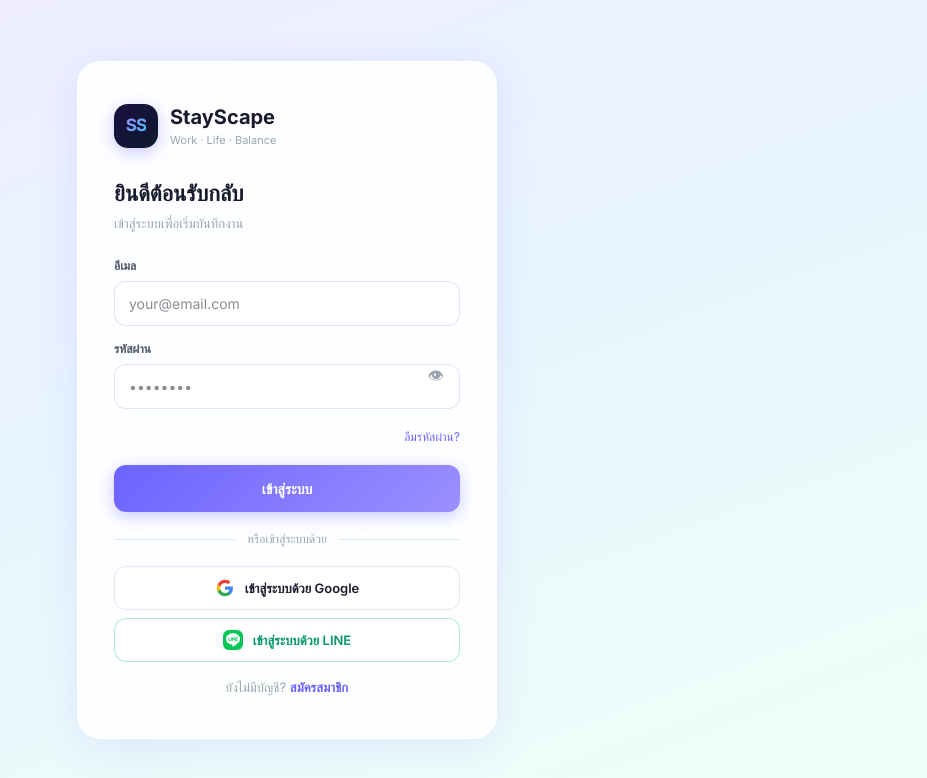
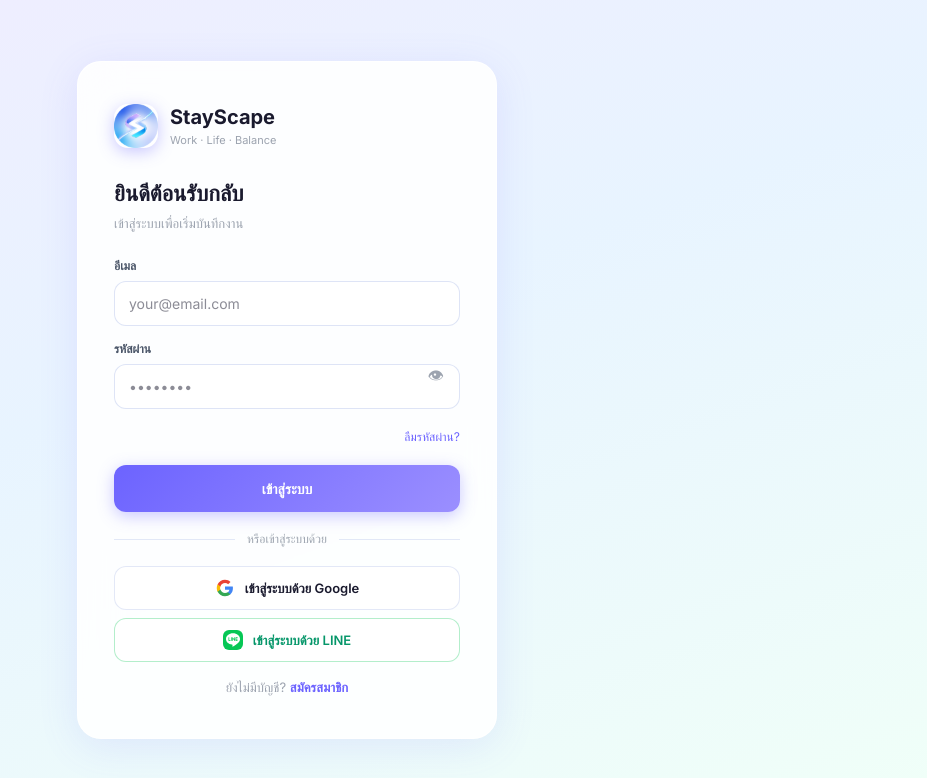
Before and after one commit to yongtalea0212-beep/worklog-app, a Next.js app: page /login in a window 1280 px wide. Shown: the top 778 px of the page, without its empty margins (353-1280 px from the left). Built offline with nearby package versions, Linux system fonts and the light colour scheme; no server answers.

Commit message:
Use real StayScape logo on login page + in-app sidebar
Replaced the 'SS' gradient placeholder with /brand-logo.png in:
- app/login/page.jsx (.login-logo-mark)
- WorklogApp sidebar (.logo-mark)

```diff
--- a/app/components/WorklogApp.jsx
+++ b/app/components/WorklogApp.jsx
@@ -128,7 +128,8 @@ body::before {
 .logo-mark {
   width: 40px; height: 40px;
   border-radius: 13px;
-  background: linear-gradient(135deg, #6C63FF, #A78BFA);
+  background: #fff;
+  overflow: hidden;
   display: flex; align-items: center; justify-content: center;
   font-size: 18px;
   box-shadow: 0 4px 14px rgba(108,99,255,0.4);
@@ -2331,7 +2332,7 @@ export default function App(){
           <div className="sb-logo">
             <div style={{display:"flex",alignItems:"center",gap:10}}>
               <div className="logo-mark">
-  <span style={{background:"linear-gradient(135deg,#a78bfa,#38bdf8)",WebkitBackgroundClip:"text",WebkitTextFillColor:"transparent",fontSize:15,fontWeight:900,letterSpacing:"-1px"}}>SS</span></div>
+  <img src="/brand-logo.png" alt="StayScape" style={{width:"100%",height:"100%",objectFit:"cover"}}/></div>
               <div><div className="logo-name">StayScape</div><div className="logo-sub">Work · Life · Balance</div></div>
             </div>
           </div>
--- a/app/login/page.jsx
+++ b/app/login/page.jsx
@@ -112,8 +112,7 @@ export default function LoginPage() {
     }
     .login-logo-mark {
       width: 44px; height: 44px; border-radius: 14px;
-      background: linear-gradient(135deg, #1a1040, #0D1A2E);
-      display: flex; align-items: center; justify-content: center;
+      object-fit: cover; background: #fff;
       box-shadow: 0 4px 16px rgba(108,99,255,0.35);
     }
     .login-logo-mark span {
@@ -193,9 +192,7 @@ export default function LoginPage() {
         <div className="login-card">
           {/* Logo */}
           <div className="login-logo">
-            <div className="login-logo-mark">
-              <span>SS</span>
-            </div>
+            <img className="login-logo-mark" src="/brand-logo.png" alt="StayScape" />
             <div>
               <div className="login-brand">StayScape</div>
               <div className="login-brand-sub">Work · Life · Balance</div>
```
